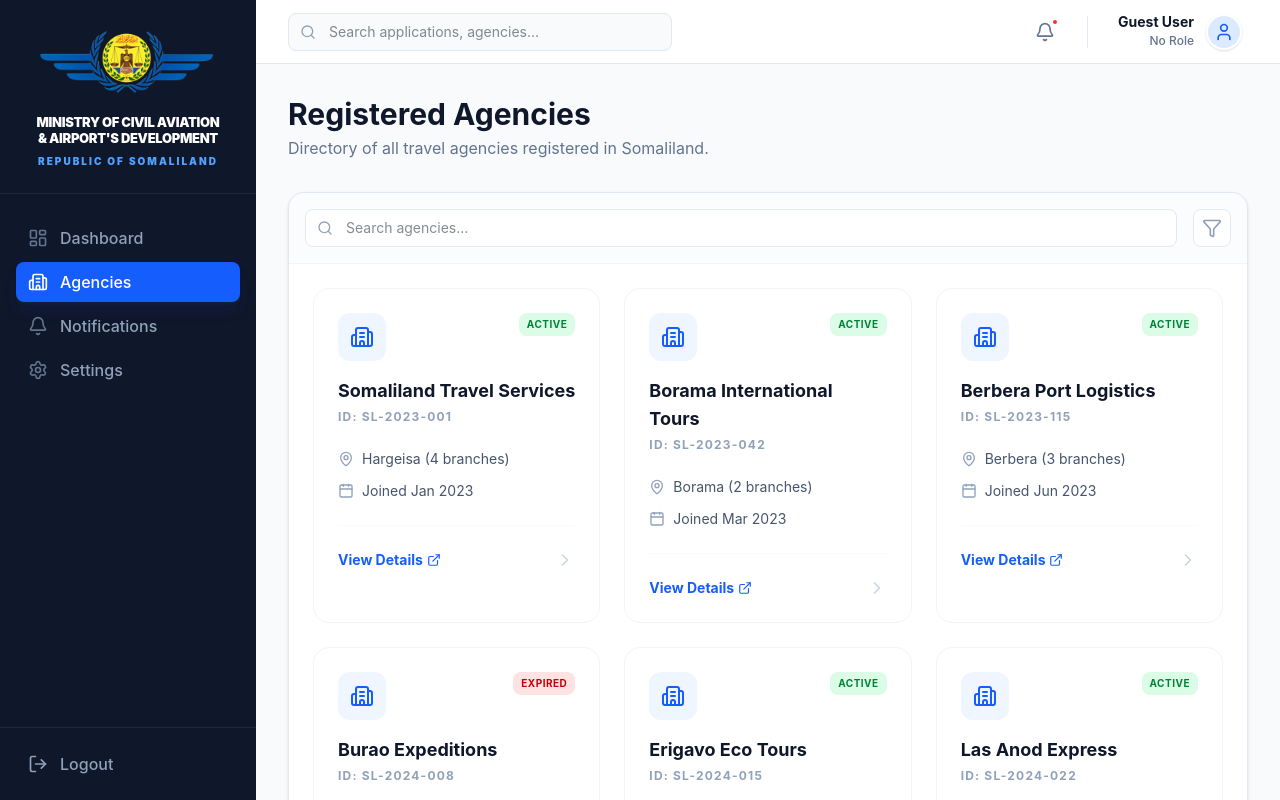
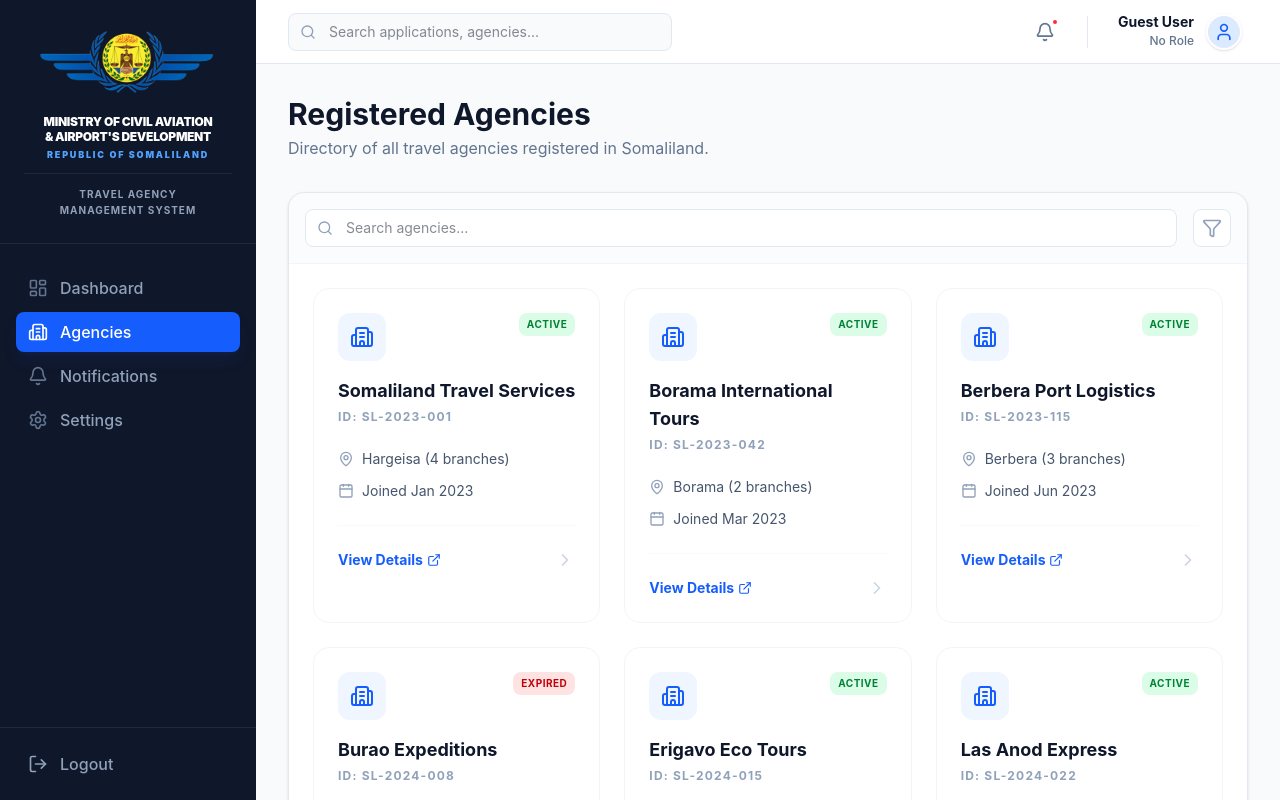
Before and after one commit to MAANDEV13/TALMS-v1, a Next.js app: page /agencies in a window 1280 px wide. Shown: the top 800 px of the page. Built offline with nearby package versions, Linux system fonts and the light colour scheme.

Commit message:
fixed sidebar

```diff
--- a/src/components/layout/Sidebar.tsx
+++ b/src/components/layout/Sidebar.tsx
@@ -55,14 +55,19 @@ export function Sidebar() {
   return (
     <aside className="w-64 h-screen bg-slate-900 text-white flex flex-col fixed left-0 top-0 z-50 transition-all duration-300">
       <div className="p-6 border-b border-slate-800 flex flex-col items-center text-center gap-4">
-        <img src="/logo.png" alt="MOCAAD Logo" className="w-full h-auto max-h-32 object-contain px-2" />
+        <img src="/logo.png" alt="MOCAAD Logo" className="w-full h-auto max-h-28 object-contain px-2" />
         <div className="w-full">
-          <h1 className="text-[13px] font-black tracking-tight text-white leading-tight uppercase">
+          <h1 className="text-[12px] font-black tracking-tight text-white leading-tight uppercase">
             Ministry of Civil Aviation <br /> & Airport's Development
           </h1>
-          <p className="text-[10px] text-blue-400 mt-2 uppercase tracking-[0.2em] font-black">
+          <p className="text-[9px] text-blue-400 mt-1 uppercase tracking-[0.2em] font-black">
             Republic of Somaliland
           </p>
+          <div className="mt-3 pt-3 border-t border-slate-800">
+            <p className="text-[10px] font-bold text-slate-400 uppercase tracking-widest leading-relaxed">
+              Travel Agency <br /> Management System
+            </p>
+          </div>
         </div>
       </div>
 
```
